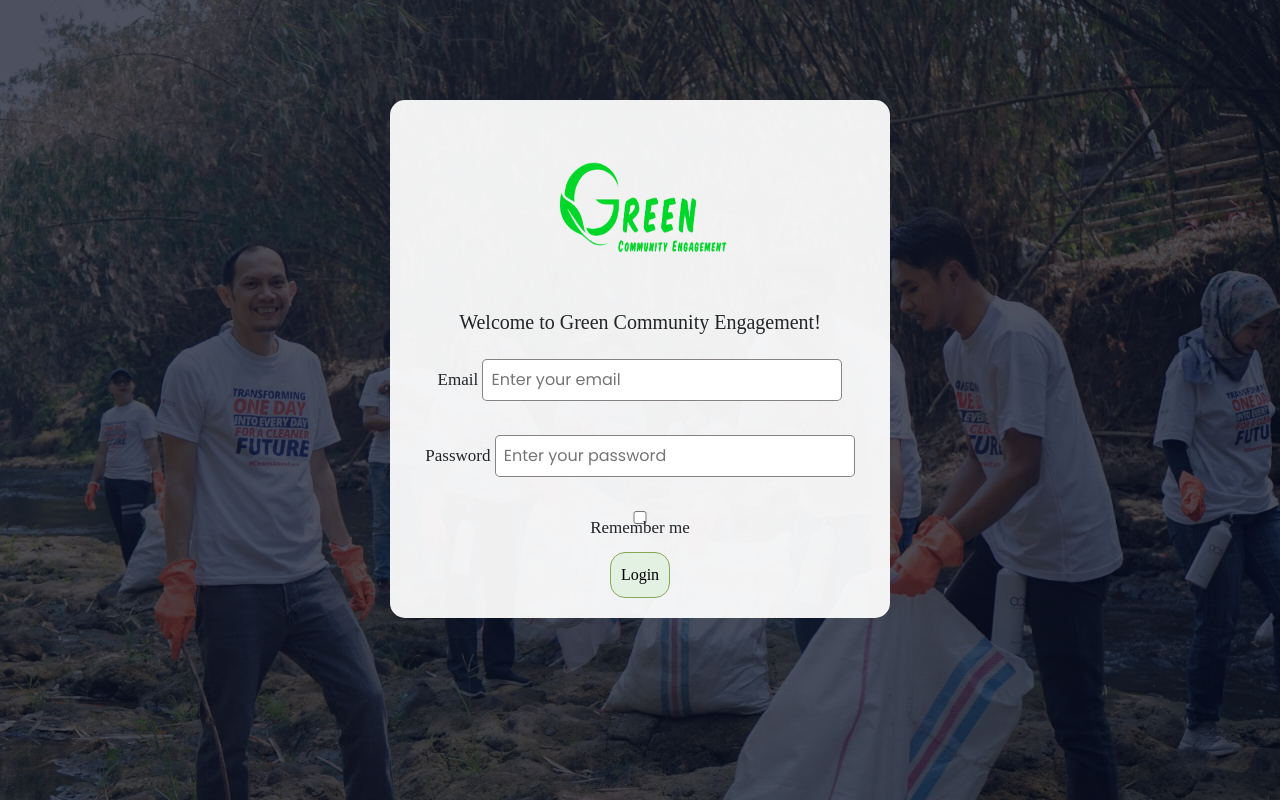
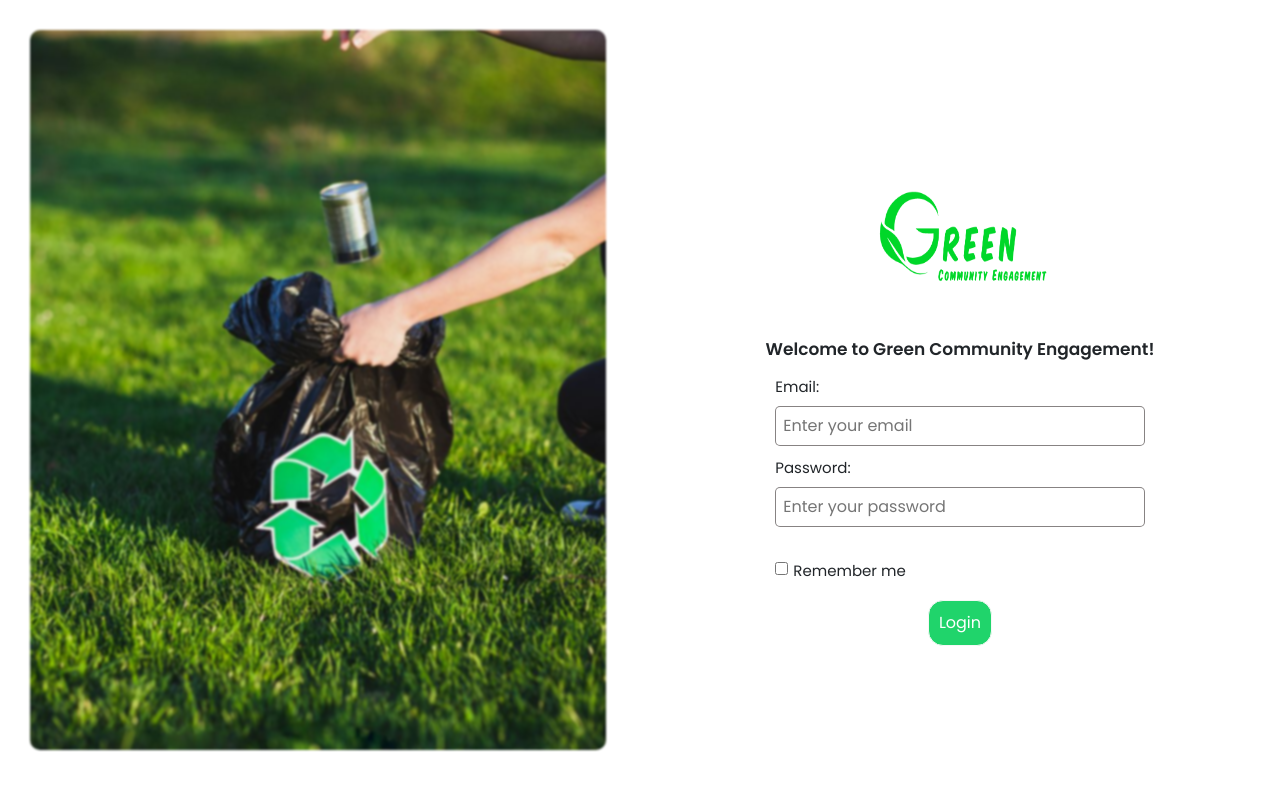
Before and after one commit to Vinia-02/proyek_akhir_p.pwd, a PHP site: page /login.php in a window 1280 px wide. Run offline with PHP 8.4, Linux system fonts and the light colour scheme.

Commit message:
update 11

```diff
--- a/index.php
+++ b/index.php
@@ -22,7 +22,7 @@
             <img style="width: 42px; margin-right: 10px;" src="assets/Logo1.png" alt="Green Community Logo">GREEN COMMUNITY ENGAGEMENT</a>
             <div class="nav-links">
                 <ul>
-                    <li><a href="index.php">About Us</a></li>
+                    <li><a href="#about">About Us</a></li>
                     <li><a href="projects.php">Projects</a></li>
                     <li><a href="donation.php">Donation</a></li>
                 </ul>
--- a/login.php
+++ b/login.php
@@ -10,20 +10,28 @@
     <link rel="stylesheet" href="https://cdn.jsdelivr.net/npm/bootstrap@5.3.8/dist/css/bootstrap.min.css">
 </head>
 <body class="akun">
+<div class="kiri">
+        <div class="gambar">
+            <img src="assets/l.jpg" alt="login">
+        </div>
+
+    <div class="kanan">
         <div class="masuk">
-            <img src="assets/logo2.png" alt="logo">
-        <h5>Welcome to Green Community Engagement!</h5>
-        <form action="index.php" method="post">
-            <label for="email">Email</label>
-            <input type="email" id="email" name="email" placeholder="Enter your email"> <br><br>
+                <img src="assets/logo2.png" alt="logo">
+            <h5>Welcome to Green Community Engagement!</h5>
+            <form action="index.php" method="post">
+                <label for="email">Email: </label> <br>
+                <input type="email" id="email" name="email" placeholder="Enter your email"> <br>
 
-            <label for="pw">Password</label>
-            <input type="password" id="pw" name="pw" placeholder="Enter your password"> <br><br>
+                <label for="pw">Password: </label> <br>
+                <input type="password" id="pw" name="pw" placeholder="Enter your password"> <br>
 
-            <label for="rm"><input type="checkbox" name="rm" value="rm">Remember me</label> <br>
+                <label for="rm"><input type="checkbox" name="rm" value="rm">Remember me</label>
 
-            <button class="register">Login</button>
-        </form>
+                <button>Login</button>
+            </form>
         </div>
+    </div>
+</div>
 </body>
 </html>
--- a/style.css
+++ b/style.css
@@ -12,8 +12,12 @@ html, body {
 /* heropage */
 .semua{
     width: 100%;
-    background-image: url(assets/hd.jpg);
+    background-image: url(assets/bghero.jpg);
     background-size: cover;
+}
+.layar img{
+    width: 100px;
+    height: 100px;
 }
 .layar{
     background-color: rgba(31, 28, 28, 0.658);
@@ -30,24 +34,23 @@ html, body {
 }
 .konten h1{
     color: white;
-    padding: 20px;
     text-align: center;
+    line-height: 25px;
 }
 .konten p{
     color: white;
     padding: 20px;
-    font-size: 25px;
+    font-size: 16px;
     text-align: center;
-    line-height: 30px;
+    line-height: 20px;
 }
 .kirim a{
     text-decoration: none;
     color: white;
     background-color: rgba(55, 199, 67, 0.5);
     border-radius: 20px;
-    padding: 15px;
+    padding: 13px;
 }
-
 /* index */
 .header{
     min-height: 100vh;
@@ -342,63 +345,88 @@ p{
 }
 
 /* login session */
+.akun{
+    background-color: white;
+}
+.kiri{
+    display: flex;
+    height: 100vh;
+}
+.gambar{
+    width: 50%;
+}
+.gambar img{
+    margin-top: 30px;
+    margin-left: 30px;
+    width: 90%;
+    height: 90%;
+    object-fit: cover;
+    border-radius: 10px;
+    filter: blur(1px);
+}
+.kanan{
+    width: 50%;
+    display: flex;
+    justify-content: center;
+    align-items: center;
+}
 .masuk{
     text-align: center;
     padding: 10px;
-    margin-top: 8px;
     background-color: rgba(255, 255, 255, 0.938);
     max-width: 500px;
-    margin: 100px auto;
+    margin: auto;
     border-radius: 15px;
-    flex-direction: column;
-    max-height: 550px;
-}
-.masuk h5{
-    font-family: serif;
-    margin-bottom: 15px;
-}
-.masuk label{
-    font-family: serif;
-    font-size: 17px;
-    line-height: 8px;
-    justify-content: space-between;
-    margin-bottom: 10px;
-}
-.masuk button{
-    margin-top: 10px;
-    padding: 10px;
-    justify-content: center;
-    border-radius: 15px;
-    font-family: serif;
-    background-color: rgb(226, 241, 225);
-    color: black;
-    border: 1px solid rgb(135, 167, 89);
-    margin-bottom: 10px;
-}
-.masuk input{
-    margin-top: 10px;
-    border-radius: 5px;
-    width: 75%;
-    padding: 8px;
-    border: 1px solid rgba(83, 78, 78, 0.699);
-    box-sizing: border-box;
+    max-height: 600px;
 }
 .masuk img{
     width: 200px;
     height: 200px;
 }
-.akun{
+.masuk form {
+    width: 95%;
+    margin: 0 auto;
+    text-align: left;
+}
+.masuk h5{
+    font-size: 17px;
+    margin-bottom: 15px;
+    font-weight: 600;
+}
+.masuk label{
+    font-size: 15px;
+    line-height: 8px;
+    margin-bottom: 10px;
+}
+.masuk input{
+    margin-top: 5px;
+    border-radius: 5px;
+    padding: 7px;
+    border: 1px solid rgba(83, 78, 78, 0.699);
+    box-sizing: border-box;
+    margin-bottom: 10px;
+}
+.masuk input[type="email"],
+.masuk input[type="password"]{
     width: 100%;
-    background-image: linear-gradient(rgba(4,9,30,0.7),rgba(4,9,30,0.7)), url(assets/hd.jpg);
-    background-size: cover;
 }
 .masuk input[type="checkbox"]
 {
-    text-align:  left;
+    text-align: left;
 }
-.masuk label .checkbox{
-    display: inline-block;
-    margin-left: 8px;
-    line-height: 20px;
-    margin-bottom: 10px;
+.masuk label[for="rm"] {
+    margin-top: 20px;
+    display: flex;
+    align-items: center;
+    gap: 5px;
 }
+.masuk button{
+    display: block;
+    margin: 15px auto;
+    padding: 10px;
+    justify-content: center;
+    border-radius: 15px;
+    background-color: rgb(32, 212, 107);
+    color: white;
+    border: 1px solid rgb(245, 248, 245);
+}
```
Also changed, not shown: hero.php (+6 -5 lines), assets/l.jpg (added), assets/login.jpg (added).
